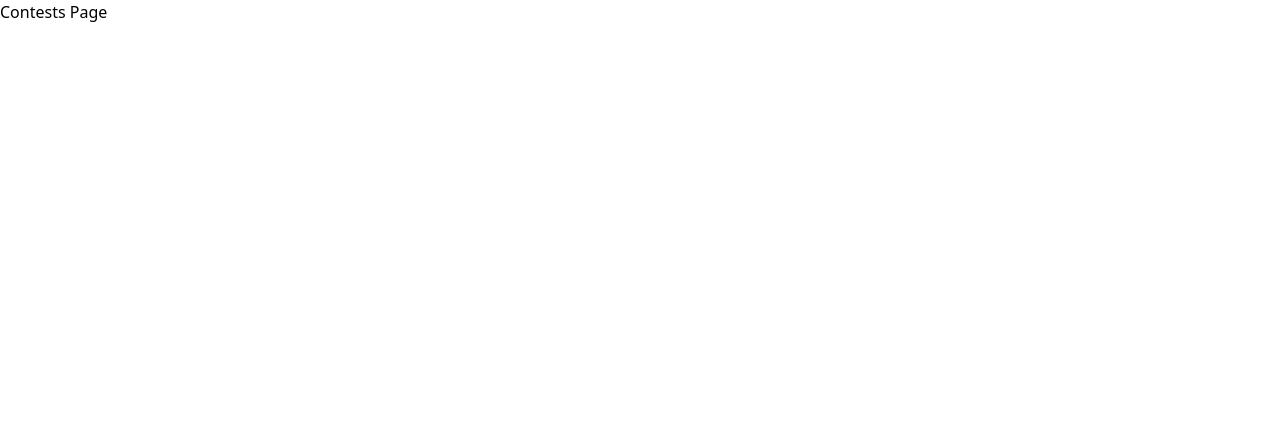
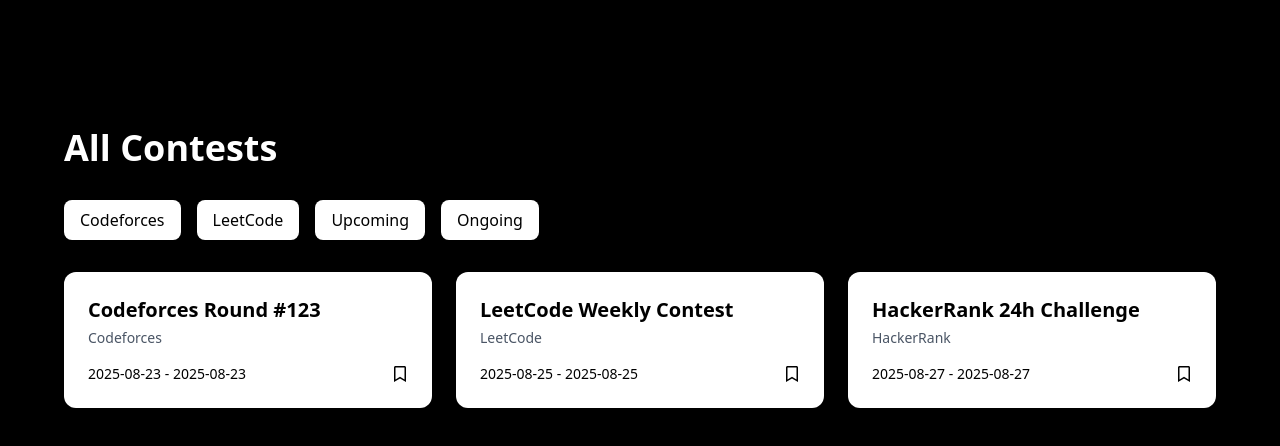
Before and after one commit to mayurramani07/HackArena, a React (Vite) app in the folder Frontend/: page /contests in a window 1280 px wide. Shown: the top 446 px of the page. Built offline with nearby package versions, Linux system fonts and the light colour scheme.

Commit message:
Added ContestPage with dummy data

```diff
--- a/Frontend/package.json
+++ b/Frontend/package.json
@@ -14,6 +14,7 @@
     "framer-motion": "^12.23.12",
     "react": "^19.1.1",
     "react-dom": "^19.1.1",
+    "react-icons": "^5.5.0",
     "react-router-dom": "^7.8.1",
     "tailwindcss": "^4.1.12"
   },
--- a/Frontend/src/App.jsx
+++ b/Frontend/src/App.jsx
@@ -1,5 +1,6 @@
 import { BrowserRouter as Router, Routes, Route } from "react-router-dom";
 import LandingPage from "./pages/LandingPage";
+import ContestPage from "./pages/ContestPage";
 
 function App() {
   return (
@@ -7,7 +8,10 @@
       <Routes>
         <Route path="/" element={<LandingPage />} />
         <Route path="/hackathons" element={<div>Hackathons Page</div>} />
-        <Route path="/contests" element={<div>Contests Page</div>} />
+        <Route
+          path="/contests"
+          element={<ContestPage />}
+        />
       </Routes>
     </Router>
   );
--- /dev/null
+++ b/Frontend/src/pages/ContestPage.jsx
@@ -0,0 +1,99 @@
+import React, { useState } from "react";
+import { FaRegBookmark, FaBookmark } from "react-icons/fa";
+
+const ContestCard = ({ contest, onBookmarkToggle }) => {
+  return (
+    <div className="bg-white text-black rounded-xl shadow-lg p-6 flex flex-col justify-between hover:scale-105 transition-transform cursor-pointer">
+      <div>
+        <h2 className="text-xl font-semibold">{contest.name}</h2>
+        <p className="text-sm text-gray-600 mt-1">{contest.platform}</p>
+      </div>
+      <div className="flex justify-between items-center mt-4">
+        <p className="text-sm">
+          {contest.startDate} - {contest.endDate}
+        </p>
+        <button onClick={() => onBookmarkToggle(contest.id)}>
+          {contest.bookmarked ? (
+            <FaBookmark className="text-indigo-600" />
+          ) : (
+            <FaRegBookmark />
+          )}
+        </button>
+      </div>
+    </div>
+  );
+};
+
+// Sample data
+const sampleContests = [
+  {
+    id: 1,
+    name: "Codeforces Round #123",
+    platform: "Codeforces",
+    startDate: "2025-08-23",
+    endDate: "2025-08-23",
+    bookmarked: false,
+  },
+  {
+    id: 2,
+    name: "LeetCode Weekly Contest",
+    platform: "LeetCode",
+    startDate: "2025-08-25",
+    endDate: "2025-08-25",
+    bookmarked: false,
+  },
+  {
+    id: 3,
+    name: "HackerRank 24h Challenge",
+    platform: "HackerRank",
+    startDate: "2025-08-27",
+    endDate: "2025-08-27",
+    bookmarked: false,
+  },
+];
+
+const ContestPage = () => {
+  const [contests, setContests] = useState(sampleContests);
+
+  const handleBookmarkToggle = (id) => {
+    setContests((prev) =>
+      prev.map((c) =>
+        c.id === id ? { ...c, bookmarked: !c.bookmarked } : c
+      )
+    );
+  };
+
+  return (
+    <div className="bg-black min-h-screen text-white pt-20">
+      <div className="px-6 md:px-16 pt-12">
+        <h1 className="text-4xl font-bold mb-8">All Contests</h1>
+
+        <div className="flex gap-4 mb-8 flex-wrap">
+          <button className="px-4 py-2 bg-white text-black rounded-lg hover:bg-gray-200 transition">
+            Codeforces
+          </button>
+          <button className="px-4 py-2 bg-white text-black rounded-lg hover:bg-gray-200 transition">
+            LeetCode
+          </button>
+          <button className="px-4 py-2 bg-white text-black rounded-lg hover:bg-gray-200 transition">
+            Upcoming
+          </button>
+          <button className="px-4 py-2 bg-white text-black rounded-lg hover:bg-gray-200 transition">
+            Ongoing
+          </button>
+        </div>
+        <div className="grid grid-cols-1 md:grid-cols-2 lg:grid-cols-3 gap-6">
+          {contests.map((contest) => (
+            <ContestCard
+              key={contest.id}
+              contest={contest}
+              onBookmarkToggle={handleBookmarkToggle}
+            />
+          ))}
+        </div>
+      </div>
+    </div>
+  );
+};
+
+export default ContestPage;
--- a/Frontend/src/pages/LandingPage.jsx
+++ b/Frontend/src/pages/LandingPage.jsx
@@ -17,7 +17,7 @@
         onMouseLeave={() => setHoverSide("")}
         onClick={() => navigate("/hackathons")}>
 
-        <h1 className="text-5xl md:text-6xl font-serif absolute top-1/4 text-black">Hackathons</h1>
+        <h1 className="text-5xl md:text-6xl font-serif absolute top-1/3 text-black">Hackathons</h1>
         <button className="btn absolute top-1/2 px-10 py-6 border-2 border-black rounded-xl font-bold uppercase text-black hover:bg-black hover:text-white transition-all duration-300">
           Explore
         </button>
@@ -28,7 +28,7 @@
         onMouseLeave={() => setHoverSide("")}
         onClick={() => navigate("/contests")}
       >
-        <h1 className="text-5xl md:text-6xl font-serif absolute top-1/4 text-white">
+        <h1 className="text-5xl md:text-6xl font-serif absolute top-1/3 text-white">
           Contests
         </h1>
         <button className="btn absolute top-1/2 px-10 py-6 border-2 border-white rounded-xl font-bold uppercase text-white hover:bg-white hover:text-black transition-all duration-300">
```
Also changed, not shown: 1 other file (tests, documents, lock files or other folders).
